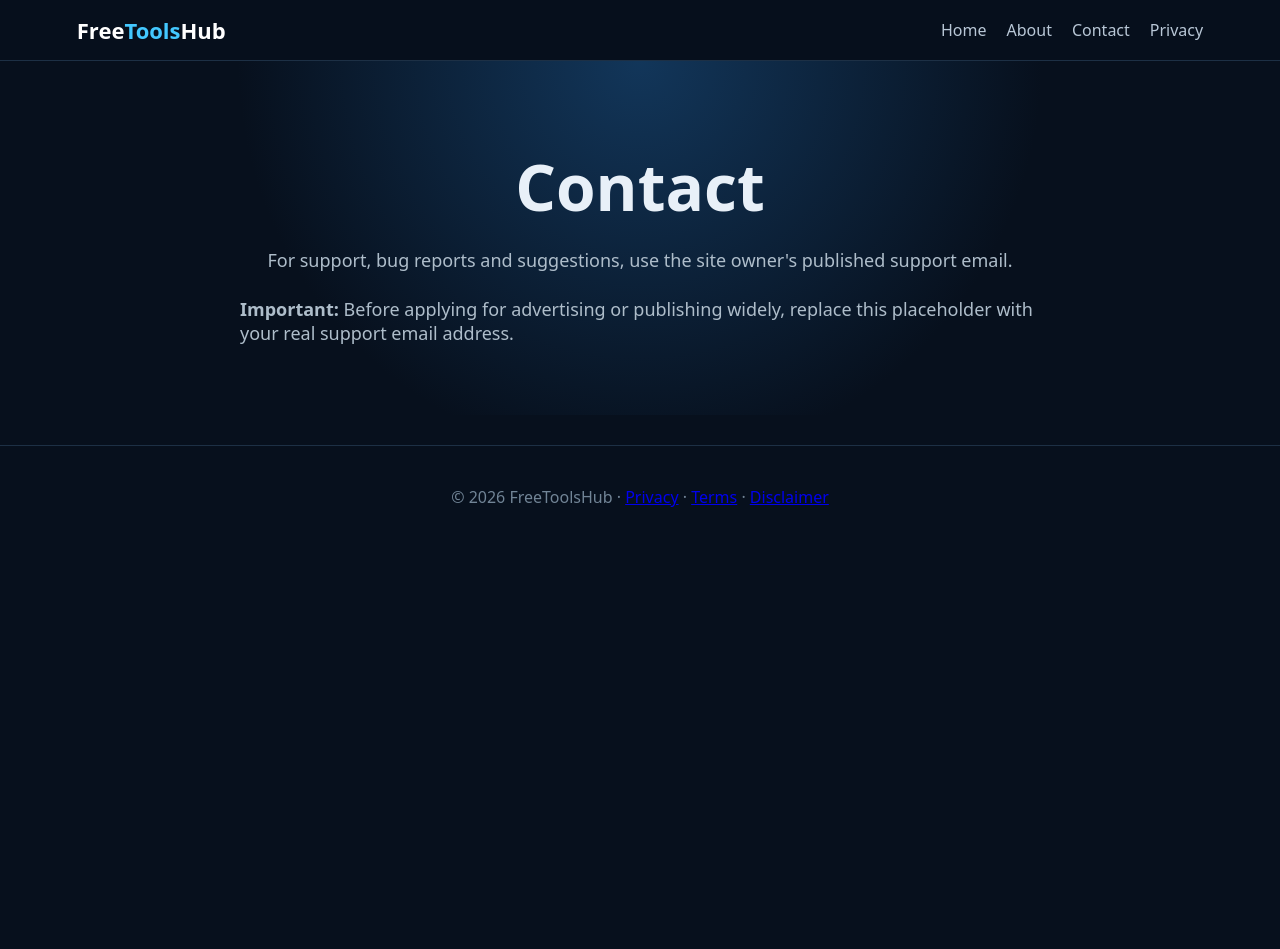
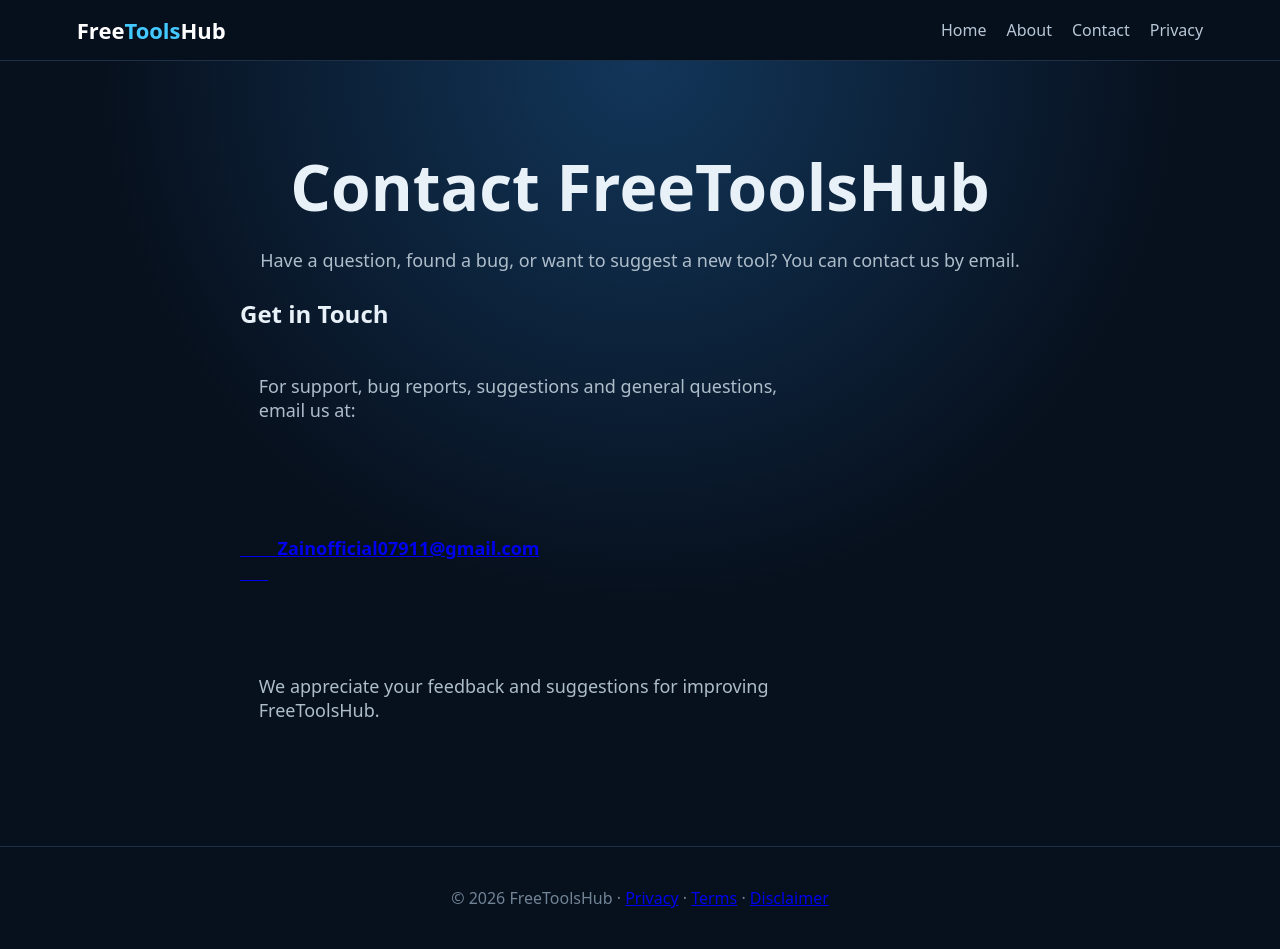
Before and after one commit to ZainTechMart/FreeToolsHub, a plain HTML site: page contact.html in a window 1280 px wide. Before the commit the page ends 800 px from the top, so only its background shows below. Drawn offline with Linux system fonts and the light colour scheme.

Commit message:
Revise contact page with support email and content updates
Updated contact page to include a support email and improved content clarity.

```diff
--- a/contact.html
+++ b/contact.html
@@ -1 +1,55 @@
-<!doctype html><html lang="en"><head><meta charset="utf-8"><meta name="viewport" content="width=device-width,initial-scale=1"><title>Contact FreeToolsHub | FreeToolsHub</title><meta name="description" content="Contact FreeToolsHub about support, bugs and suggestions."><meta name="robots" content="index,follow"><link rel="icon" href="favicon.svg"><link rel="stylesheet" href="style.css"></head><body><header><a class="logo" href="index.html">Free<span>Tools</span>Hub</a><nav><a href="index.html">Home</a><a href="about.html">About</a><a href="contact.html">Contact</a><a href="privacy.html">Privacy</a></nav></header><main><section class="hero"><h1>Contact</h1><p>For support, bug reports and suggestions, use the site owner's published support email.</p><div class="toolbox"><p><strong>Important:</strong> Before applying for advertising or publishing widely, replace this placeholder with your real support email address.</p></div></section></main><footer>© 2026 FreeToolsHub · <a href="privacy.html">Privacy</a> · <a href="terms.html">Terms</a> · <a href="disclaimer.html">Disclaimer</a></footer></body></html>
+<!doctype html>
+
+<html lang="en">
+<head>
+<meta charset="utf-8">
+<meta name="viewport" content="width=device-width,initial-scale=1"><title>Contact FreeToolsHub | FreeToolsHub</title>
+<meta name="description" content="Contact FreeToolsHub for support, bug reports, suggestions and general questions.">
+<meta name="robots" content="index,follow"><link rel="icon" href="favicon.svg">
+<link rel="stylesheet" href="style.css">
+</head><body><header>
+  <a class="logo" href="index.html">Free<span>Tools</span>Hub</a>  <nav>
+    <a href="index.html">Home</a>
+    <a href="about.html">About</a>
+    <a href="contact.html">Contact</a>
+    <a href="privacy.html">Privacy</a>
+  </nav>
+</header><main>
+  <section class="hero">
+    <h1>Contact FreeToolsHub</h1><p>
+  Have a question, found a bug, or want to suggest a new tool?
+  You can contact us by email.
+</p>
+
+<div class="toolbox">
+
+  <h2>Get in Touch</h2>
+
+  <p>
+    For support, bug reports, suggestions and general questions,
+    email us at:
+  </p>
+
+  <p>
+    <strong>
+      <a href="mailto:Zainofficial07911@gmail.com">
+        Zainofficial07911@gmail.com
+      </a>
+    </strong>
+  </p>
+
+  <p>
+    We appreciate your feedback and suggestions for improving
+    FreeToolsHub.
+  </p>
+
+</div>
+
+  </section>
+</main><footer>
+  © 2026 FreeToolsHub ·
+  <a href="privacy.html">Privacy</a> ·
+  <a href="terms.html">Terms</a> ·
+  <a href="disclaimer.html">Disclaimer</a>
+</footer></body>
+  </html>
```
